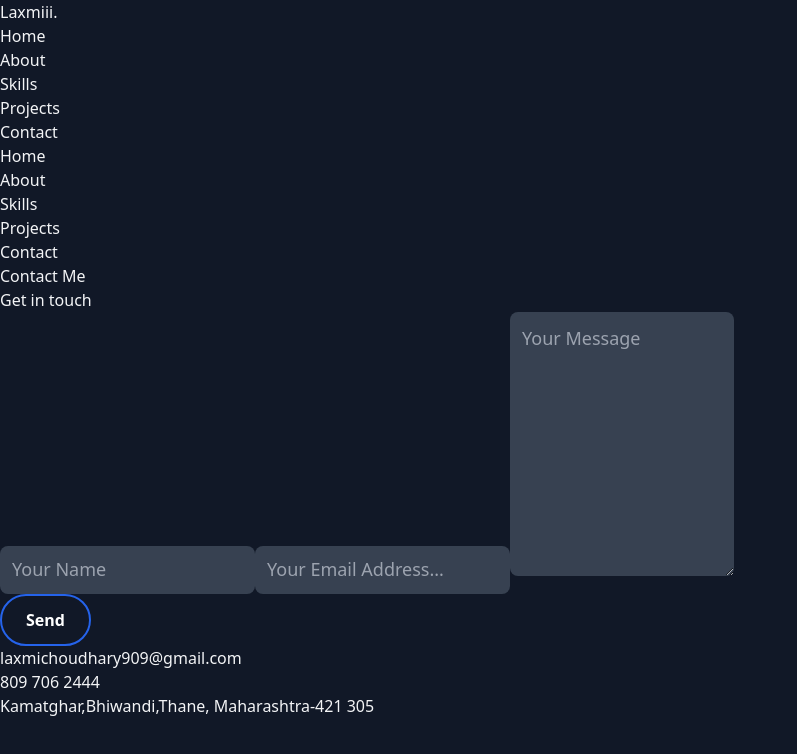
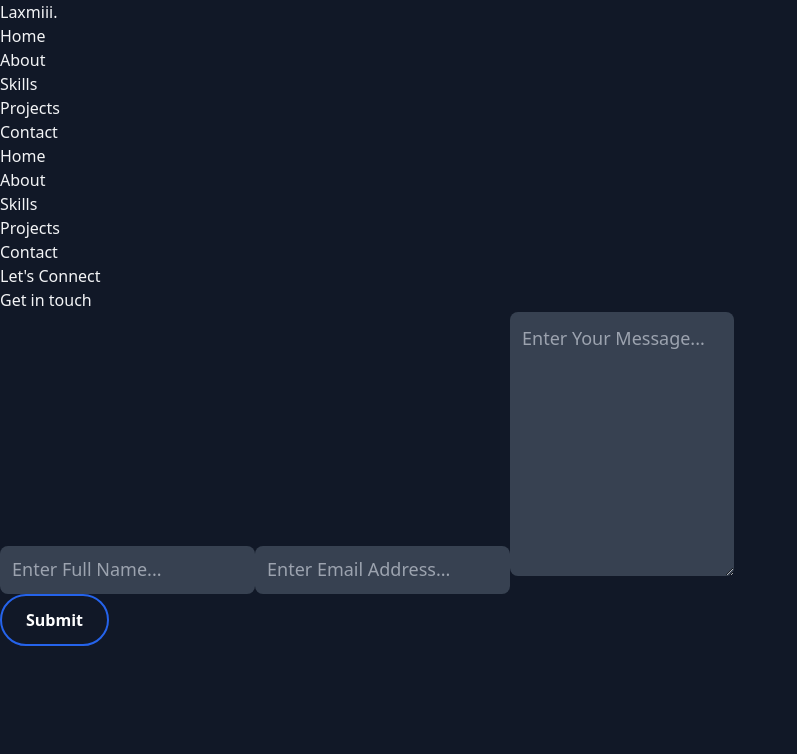
Before and after one commit to ltc01/Routey, a React (Vite) app: page /contacts in a window 1280 px wide. Shown: the top 754 px of the page, without its empty margins (0-797 px from the left). Built offline with nearby package versions, Linux system fonts and the light colour scheme.

Commit message:
fixed layout

```diff
--- a/src/App.jsx
+++ b/src/App.jsx
@@ -17,7 +17,7 @@ export const App = () => {
    <BrowserRouter>
    <Header />
    <Routes>
-    <Route path='/' element={<><Home /><About /><Bot/><Projects /><HireMe/><Contact /><Footer/></>} />
+    <Route path='/' element={<><Home /><About /><Bot/><Projects /><Contact /><Footer/></>} />
     <Route path='/about' element={<About />}/>
     <Route path='/skills' element={<Skills />}/>
     <Route path='/projects' element={<Projects />}/>
--- a/src/components/Bot.jsx
+++ b/src/components/Bot.jsx
@@ -2,8 +2,8 @@ import React from 'react'
 
 const Bot = () => {
   return (
-    <div className='text-white sm:right-8 text-4xl bottom-10 right-10 cursor-pointer bg-blue-700 fixed rounded-full justify-center flex items-center w-14 h-14 z-[999] '>
-          <ion-icon name="chatbubble-ellipses"></ion-icon>
+    <div className='text-white animate-bounce sm:right-8 text-4xl bottom-10 right-10 cursor-pointer bg-blue-700 fixed rounded-full justify-center flex items-center w-14 h-14 z-[999] '>
+          <ion-icon name="happy"></ion-icon>
         </div>
   )
 }
--- a/src/components/Contact.jsx
+++ b/src/components/Contact.jsx
@@ -10,24 +10,23 @@ const Contact = () => {
     <section id='contact' className='py-10 px-3 text-white'>
             <div className="text-center mt-8">
                 <h3 className="text-4xl font-semibold">
-                    Contact <span className='text-blue-600'>Me</span>
+                    Let's <span className='text-blue-600'>Connect</span>
                 </h3>
-                <p className="text-gray-400 my-3 text-lg">Get in touch</p>
+                <p className="text-gray-400 my-1 text-lg">Get in touch</p>
 
-                <div className='mt-16 flex md:flex-row flex-col gap-6 max-w-5xl bg-gray-800 md:p-6 p-2 rounded-lg mx-auto'>
+                <div className='mt-10 flex md:flex-row flex-col gap-6 max-w-5xl bg-gray-800 p-6 rounded-lg mx-auto'>
 
                     <form action="" className='flex flex-col flex-1 gap-5'>
-                        <input type="text" name="" id="" placeholder='Your Name' />
-                        <input type="email" name="" id="" placeholder='Your Email Address...' />
-                        <textarea placeholder="Your Message" rows={10}></textarea>
-                        <button className='btn-primary w-fit'>Send </button>
-
+                        <input type="text" name="" id="" placeholder='Enter Full Name...' />
+                        <input type="email" name="" id="" placeholder='Enter Email Address...' />
+                        <textarea placeholder="Enter Your Message..." rows={10}></textarea>
+                        <button className='btn-primary w-fit'>Submit</button>
                     </form>
-                    <div className='flex flex-col gap-7'>
+                    {/* <div className='flex flex-col gap-1'>
                      {
                         contact_info.map((contact,i)=>(
-                            <div key={i} className='flex gap-4 w-fit items-center'>
-                              <div className='min-w-[3rem] min-h-[3rem] flex items-center justify-center text-white bg-blue-600  rounded-full text-3xl'>
+                            <div key={i} className='flex gap-3 w-fit items-center'>
+                              <div className='p-2 flex items-center justify-center text-white rounded-full text-lg'>
                                 <ion-icon name={contact.logo}></ion-icon>
                             </div>
                             <p className="text-base">{contact.text}</p>
@@ -35,7 +34,7 @@ const Contact = () => {
                         ))
                      }
 
-                    </div>
+                    </div> */}
                 </div>
             </div>
         </section>
--- a/src/components/Projects.jsx
+++ b/src/components/Projects.jsx
@@ -53,7 +53,7 @@ const Projects = () => {
             </div>
             <br />
             <div className="flex max-w-6xl justify-evenly px-5 mx-auto items-center relative">
-                <div className="w-[50%] mx-auto">
+                <div className="md:w-[70%] w-[90%] mx-auto">
                     <Swiper
                         slidesperview={1.2}
                         spaceBetween={20}
@@ -73,11 +73,11 @@ const Projects = () => {
                                             <a
                                             href={project_info.github_link}
                                             target="_blank" rel='noreferrer'
-                                            className='border hover:bg-blue-900 border-blue-600 rounded-full px-5 py-1 inline-block'>Github</a>
+                                            className='border hover:bg-blue-900 border-blue-600 rounded-full px-5 md:py-1 inline-block'>Github</a>
                                             <a
                                             href={project_info.live_link}
                                             target='_blank' rel='noreferrer'
-                                            className='border hover:bg-blue-900 border-blue-600 rounded-full px-5 py-1 inline-block'>Live Demo</a>
+                                            className='border hover:bg-blue-900 border-blue-600 rounded-full px-5 md:py-1 inline-block'>Live Demo</a>
                                         </div>
                                     </div>
                                 </SwiperSlide>
```
